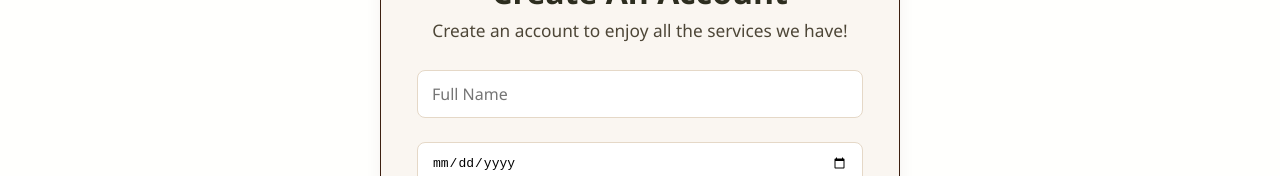
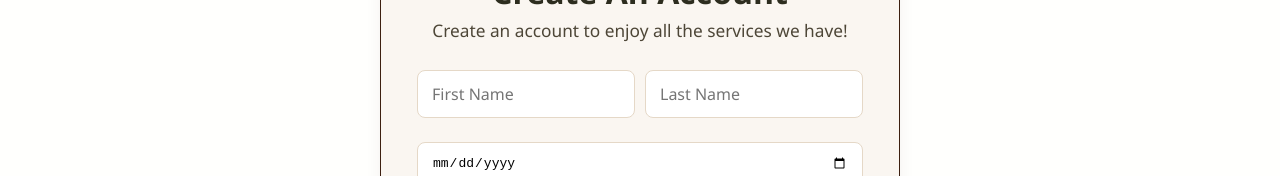
Before and after one commit to Ran-Hila-Projects/dogotel-project, a React (Create React App) app in the folder dogotel-frontend/: page /signup in a window 1280 px wide. Shown: the part 197-373 px from the top of the page. Built offline with nearby package versions, Linux system fonts and the light colour scheme.

Commit message:
names form

```diff
--- a/dogotel-frontend/src/pages/Signup/Signup.js
+++ b/dogotel-frontend/src/pages/Signup/Signup.js
@@ -5,7 +5,8 @@ import "./Signup.css";
 
 function Signup({ setIsLoggedIn, setUserName }) {
   const navigate = useNavigate();
-  const [fullName, setFullName] = useState("");
+  const [firstName, setFirstName] = useState("");
+  const [lastName, setLastName] = useState("");
   const [birthday, setBirthday] = useState("");
   const [email, setEmail] = useState("");
   const [password, setPassword] = useState("");
@@ -65,7 +66,7 @@ function Signup({ setIsLoggedIn, setUserName }) {
       setError("Passwords do not match");
       return;
     }
-    if (!fullName || !birthday || !email || !password) {
+    if (!firstName || !lastName || !birthday || !email || !password) {
       setError("All fields are required");
       return;
     }
@@ -84,7 +85,8 @@ function Signup({ setIsLoggedIn, setUserName }) {
           Accept: "application/json",
         },
         body: JSON.stringify({
-          fullName,
+          firstName,
+          lastName,
           birthday,
           email,
           password,
@@ -112,13 +114,24 @@ function Signup({ setIsLoggedIn, setUserName }) {
           Create an account to enjoy all the services we have!
         </div>
         <form className="signup-form" onSubmit={handleSubmit}>
-          <input
-            type="text"
-            placeholder="Full Name"
-            value={fullName}
-            onChange={(e) => setFullName(e.target.value)}
-            required
-          />
+          <div style={{ display: "flex", gap: "10px" }}>
+            <input
+              type="text"
+              placeholder="First Name"
+              value={firstName}
+              onChange={(e) => setFirstName(e.target.value)}
+              required
+              style={{ flex: 1 }}
+            />
+            <input
+              type="text"
+              placeholder="Last Name"
+              value={lastName}
+              onChange={(e) => setLastName(e.target.value)}
+              required
+              style={{ flex: 1 }}
+            />
+          </div>
           <input
             type="date"
             placeholder="Birthday"
```
